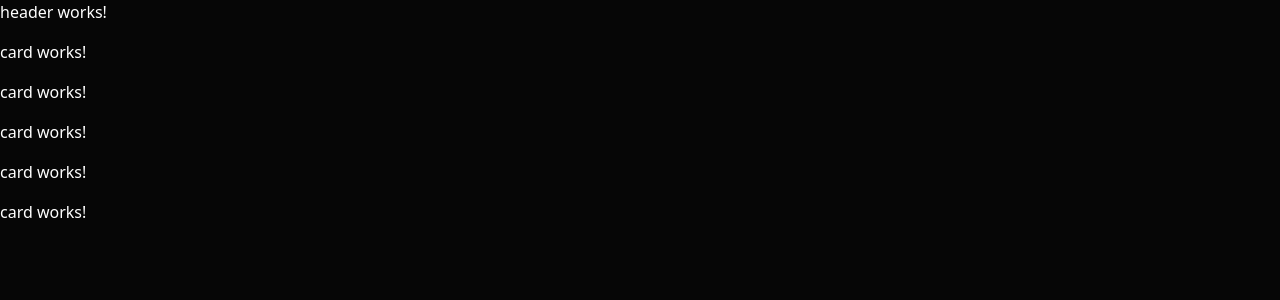
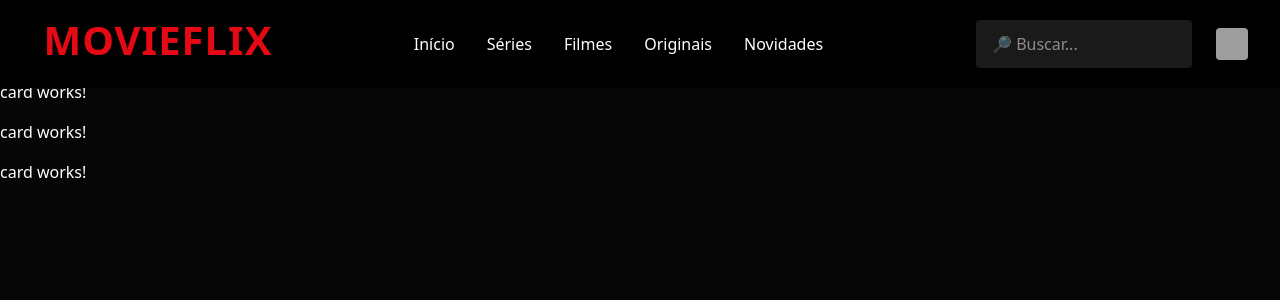
Before and after one commit to Daniel-SebastiaNC/Angular-movieflix, an Angular app: page / in a window 1280 px wide. Shown: the top 300 px of the page. Built offline with nearby package versions, Linux system fonts and the light colour scheme; grey boxes are pictures that could not be loaded.

Commit message:
feat: add html and style in component header logged

```diff
--- a/src/app/components/logged/header/header.component.css
+++ b/src/app/components/logged/header/header.component.css
@@ -0,0 +1,93 @@
+header {
+    background-color: #000;
+    position: fixed;
+    top: 0;
+    left: 0;
+    right: 0;
+    z-index: 1000;
+    padding: 1rem 0;
+}
+
+.header-container {
+    max-width: 1400px;
+    margin: 0 auto;
+    padding: 0 2rem;
+    display: flex;
+    align-items: center;
+    justify-content: space-between;
+}
+
+h1 {
+    font-weight: 900; /* peso da fonte mais forte */
+    color: #E50914; /* vermelho Netflix */
+    font-size: 2.5rem; /* tamanho da fonte maior */
+    text-transform: uppercase; /* texto em maiúsculas */
+    letter-spacing: 1px; /* espaçamento entre letras mais próximo */
+    display: flex;
+    align-items: center;
+    padding-left: 5%;
+    height: 100%;
+    width: 100%;
+    text-shadow: 2px 2px 4px rgba(0, 0, 0, 0.3); /* sombra sutil */
+}
+
+
+.main-nav ul {
+    display: flex;
+    list-style: none;
+    gap: 2rem;
+    margin: 0;
+    padding: 0;
+}
+
+.main-nav a {
+    color: #fff;
+    text-decoration: none;
+    font-size: 1rem;
+    transition: color 0.3s ease;
+}
+
+.main-nav a:hover {
+    color: #E50914;
+}
+
+.user-area {
+    display: flex;
+    align-items: center;
+    gap: 1.5rem;
+}
+
+.search {
+    display: flex;
+    align-items: center;
+    background: rgba(255, 255, 255, 0.1);
+    border-radius: 4px;
+    padding: 0.5rem;
+}
+
+.search input {
+    background: transparent;
+    border: none;
+    color: #fff;
+    padding: 0.25rem 0.5rem;
+    width: 200px;
+}
+
+.search input::placeholder {
+    color: rgba(255, 255, 255, 0.5);
+}
+
+.search button {
+    background: transparent;
+    border: none;
+    color: #fff;
+    cursor: pointer;
+    padding: 0.25rem;
+}
+
+.user-profile img {
+    width: 32px;
+    height: 32px;
+    border-radius: 4px;
+    cursor: pointer;
+}
--- a/src/app/components/logged/header/header.component.html
+++ b/src/app/components/logged/header/header.component.html
@@ -1 +1,25 @@
-<p>header works!</p>
+<header>
+    <div class="header-container">
+        <div class="logo">
+            <h1>MovieFlix</h1>
+        </div>
+        <nav class="main-nav">
+            <ul>
+                <li><a href="/inicio">Início</a></li>
+                <li><a href="/series">Séries</a></li>
+                <li><a href="/filmes">Filmes</a></li>
+                <li><a href="/originais">Originais</a></li>
+                <li><a href="/novidades">Novidades</a></li>
+            </ul>
+        </nav>
+        <div class="user-area">
+            <div class="search">
+                <input type="text" placeholder="🔎 Buscar..." >
+            </div>
+            <div class="user-profile">
+                <img src="/images/avatar.png" alt="Perfil">
+            </div>
+        </div>
+    </div>
+
+</header>
```
